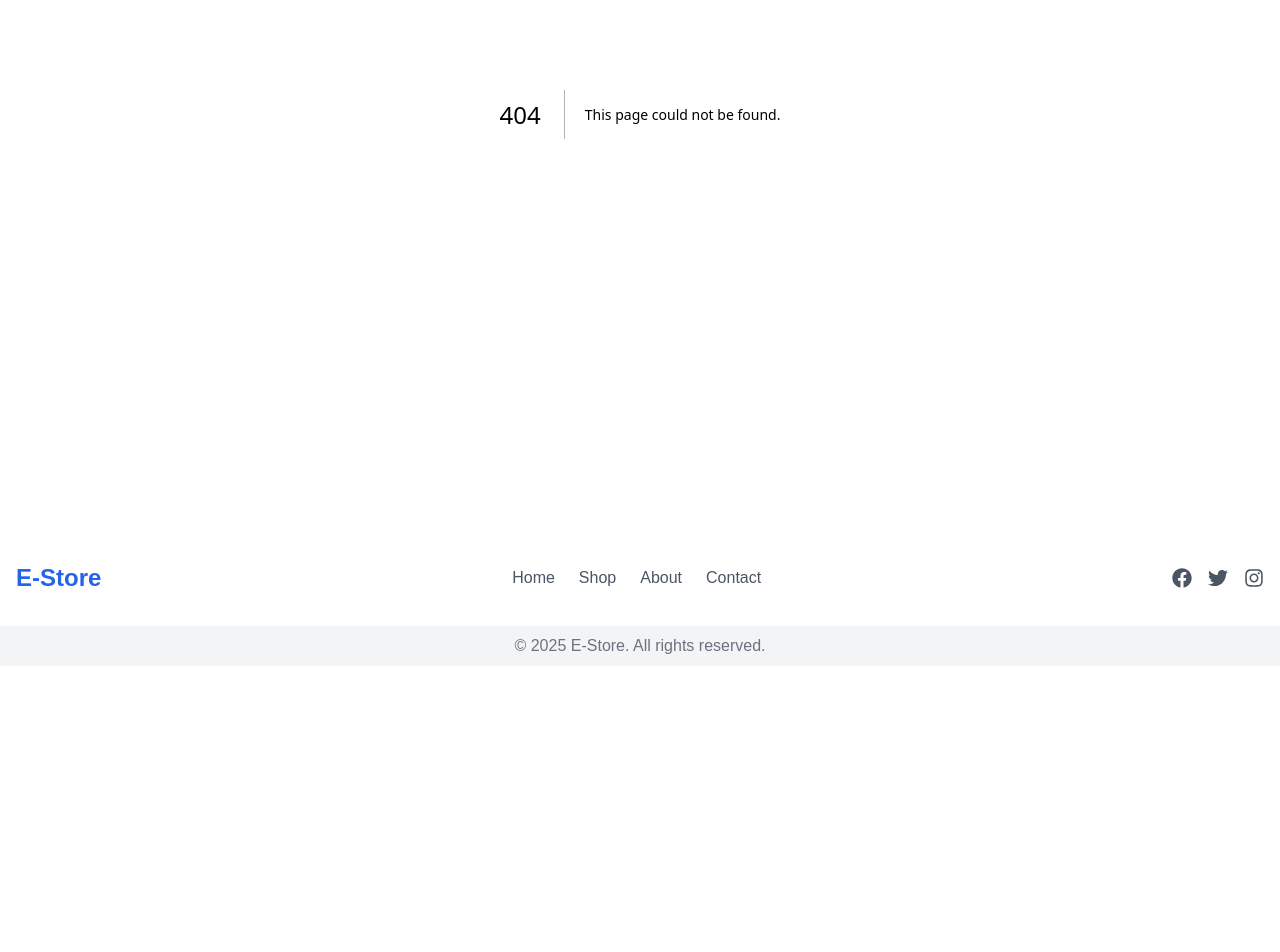
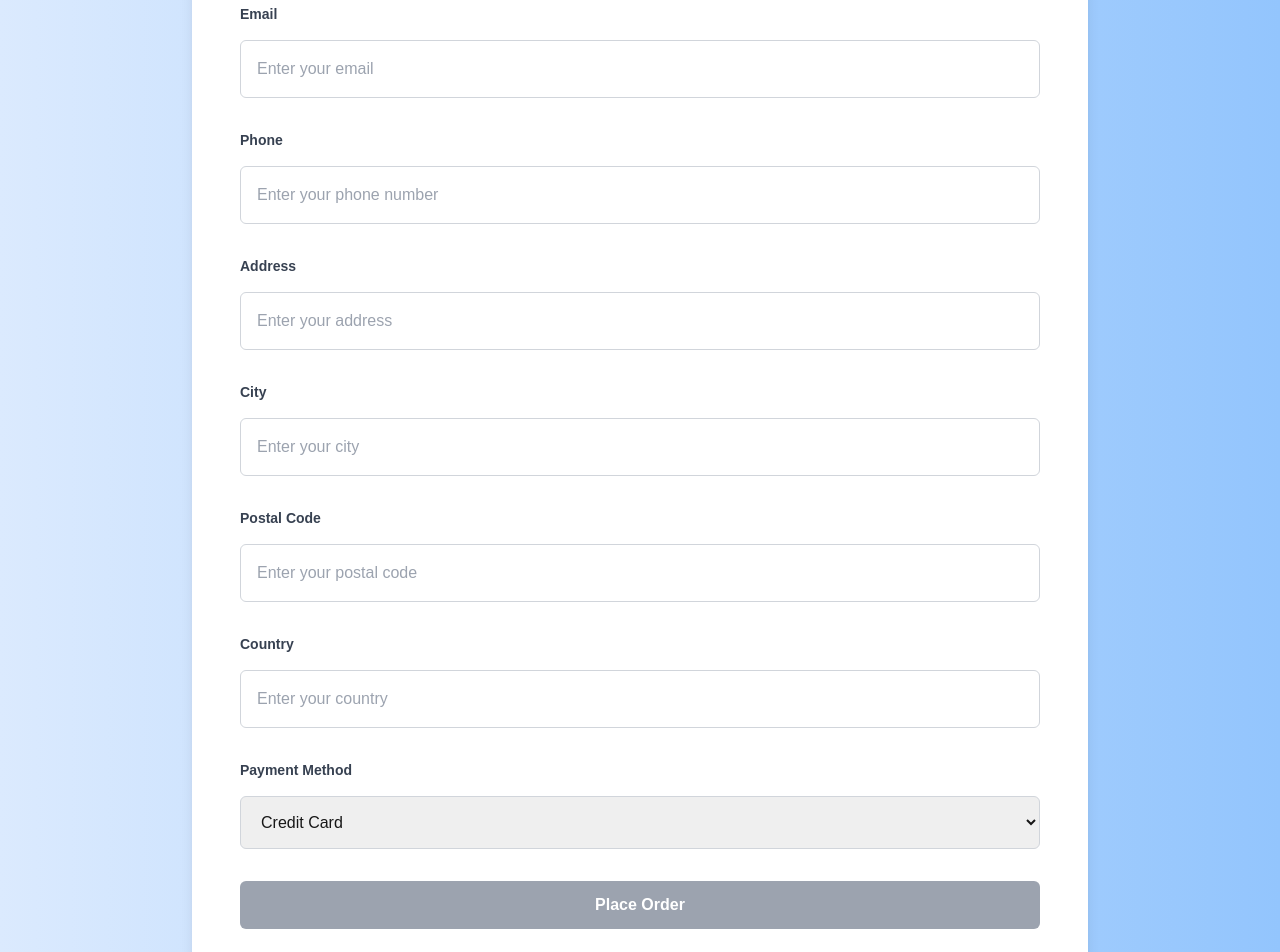
Before and after one commit to MAmmarShaikh01/day_4, a Next.js app: page /checkout in a window 1280 px wide. Before the commit this address had no page. Shown: the part 360-1312 px from the top of the page. Before the commit the page ends 1026 px from the top, so only its background shows below. Built offline with nearby package versions, Linux system fonts and the light colour scheme.

Commit message:
checkout

```diff
--- /dev/null
+++ b/src/app/checkout/page.tsx
@@ -0,0 +1,221 @@
+'use client';
+
+import { useRouter } from "next/navigation"; // Use this for navigation
+import React, { useState, useEffect } from "react";
+
+interface FormData {
+  fullName: string;
+  email: string;
+  phone: string;
+  address: string;
+  city: string;
+  postalCode: string;
+  country: string;
+  paymentMethod: string;
+}
+
+const CheckoutPage = () => {
+  const [formData, setFormData] = useState<FormData>({
+    fullName: "",
+    email: "",
+    phone: "",
+    address: "",
+    city: "",
+    postalCode: "",
+    country: "",
+    paymentMethod: "creditCard",
+  });
+
+  const [isFormValid, setIsFormValid] = useState<boolean>(false);
+  const router = useRouter();
+
+  const handleInputChange = (e: React.ChangeEvent<HTMLInputElement | HTMLSelectElement>) => {
+    const { name, value } = e.target;
+    setFormData({ ...formData, [name]: value });
+  };
+
+  useEffect(() => {
+    const isValid =
+      formData.fullName.trim() !== "" &&
+      formData.email.trim() !== "" &&
+      formData.phone.trim() !== "" &&
+      formData.address.trim() !== "" &&
+      formData.city.trim() !== "" &&
+      formData.postalCode.trim() !== "" &&
+      formData.country.trim() !== "";
+
+    setIsFormValid(isValid);
+  }, [formData]);
+
+  const handleSubmit = (e: React.FormEvent) => {
+    e.preventDefault();
+
+    if (isFormValid) {
+      alert("Order Placed Successfully!");
+      router.push("/ordercompleted"); // Navigate to the order completed page
+    } else {
+      alert("Please fill in all the required fields correctly.");
+    }
+  };
+
+  return (
+    <>
+      <div className="min-h-screen bg-gradient-to-r from-blue-100 to-blue-300 py-12 px-6 lg:px-12">
+        <div className="max-w-4xl mx-auto bg-white rounded-lg shadow-lg p-8 lg:p-12">
+          <h1 className="text-3xl font-bold text-center text-[#1D3178] mb-8">Billing Information</h1>
+
+          <form onSubmit={handleSubmit} className="space-y-8">
+            <div className="space-y-4">
+              <label htmlFor="fullName" className="block text-sm font-semibold text-gray-700">
+                Full Name
+              </label>
+              <input
+                required
+                pattern=".{3,20}"
+                title="Enter at least 3 and at most 20 characters"
+                type="text"
+                name="fullName"
+                id="fullName"
+                value={formData.fullName}
+                onChange={handleInputChange}
+                className="w-full p-4 border border-gray-300 rounded-md focus:ring-2 focus:ring-blue-600 focus:outline-none transition duration-200"
+                placeholder="Enter your full name"
+              />
+            </div>
+
+            <div className="space-y-4">
+              <label htmlFor="email" className="block text-sm font-semibold text-gray-700">
+                Email
+              </label>
+              <input
+                required
+                type="email"
+                name="email"
+                id="email"
+                value={formData.email}
+                onChange={handleInputChange}
+                className="w-full p-4 border border-gray-300 rounded-md focus:ring-2 focus:ring-blue-600 focus:outline-none transition duration-200"
+                placeholder="Enter your email"
+              />
+            </div>
+
+            <div className="space-y-4">
+              <label htmlFor="phone" className="block text-sm font-semibold text-gray-700">
+                Phone
+              </label>
+              <input
+                required
+                type="tel"
+                pattern="^\d{11,13}$"
+                title="Enter a valid phone number"
+                name="phone"
+                id="phone"
+                value={formData.phone}
+                onChange={handleInputChange}
+                className="w-full p-4 border border-gray-300 rounded-md focus:ring-2 focus:ring-blue-600 focus:outline-none transition duration-200"
+                placeholder="Enter your phone number"
+              />
+            </div>
+
+            <div className="space-y-4">
+              <label htmlFor="address" className="block text-sm font-semibold text-gray-700">
+                Address
+              </label>
+              <input
+                required
+                pattern=".{3,20}"
+                title="Enter at least 15 characters"
+                type="text"
+                name="address"
+                id="address"
+                value={formData.address}
+                onChange={handleInputChange}
+                className="w-full p-4 border border-gray-300 rounded-md focus:ring-2 focus:ring-blue-600 focus:outline-none transition duration-200"
+                placeholder="Enter your address"
+              />
+            </div>
+
+            <div className="space-y-4">
+              <label htmlFor="city" className="block text-sm font-semibold text-gray-700">
+                City
+              </label>
+              <input
+                required
+                type="text"
+                name="city"
+                pattern="^[a-zA-Z0-9]{3,}$"
+                id="city"
+                value={formData.city}
+                onChange={handleInputChange}
+                className="w-full p-4 border border-gray-300 rounded-md focus:ring-2 focus:ring-blue-600 focus:outline-none transition duration-200"
+                placeholder="Enter your city"
+              />
+            </div>
+
+            <div className="space-y-4">
+              <label htmlFor="postalCode" className="block text-sm font-semibold text-gray-700">
+                Postal Code
+              </label>
+              <input
+                required
+                type="text"
+                name="postalCode"
+                id="postalCode"
+                value={formData.postalCode}
+                onChange={handleInputChange}
+                className="w-full p-4 border border-gray-300 rounded-md focus:ring-2 focus:ring-blue-600 focus:outline-none transition duration-200"
+                placeholder="Enter your postal code"
+              />
+            </div>
+
+            <div className="space-y-4">
+              <label htmlFor="country" className="block text-sm font-semibold text-gray-700">
+                Country
+              </label>
+              <input
+                required
+                type="text"
+                name="country"
+                id="country"
+                value={formData.country}
+                onChange={handleInputChange}
+                className="w-full p-4 border border-gray-300 rounded-md focus:ring-2 focus:ring-blue-600 focus:outline-none transition duration-200"
+                placeholder="Enter your country"
+              />
+            </div>
+
+            <div className="space-y-4">
+              <label htmlFor="paymentMethod" className="block text-sm font-semibold text-gray-700">
+                Payment Method
+              </label>
+              <select
+                name="paymentMethod"
+                id="paymentMethod"
+                value={formData.paymentMethod}
+                onChange={handleInputChange}
+                className="w-full p-4 border border-gray-300 rounded-md focus:ring-2 focus:ring-blue-600 focus:outline-none transition duration-200"
+                required
+              >
+                <option value="creditCard">Credit Card</option>
+                <option value="paypal">PayPal</option>
+                <option value="cash">Cash on Delivery</option>
+              </select>
+            </div>
+
+            <button
+              type="submit"
+              disabled={!isFormValid}
+              className={`w-full py-3 text-white rounded-md font-semibold transition duration-300 ${
+                isFormValid ? "bg-blue-600 hover:bg-blue-700" : "bg-gray-400 cursor-not-allowed"
+              }`}
+            >
+              Place Order
+            </button>
+          </form>
+        </div>
+      </div>
+    </>
+  );
+};
+
+export default CheckoutPage;
```
